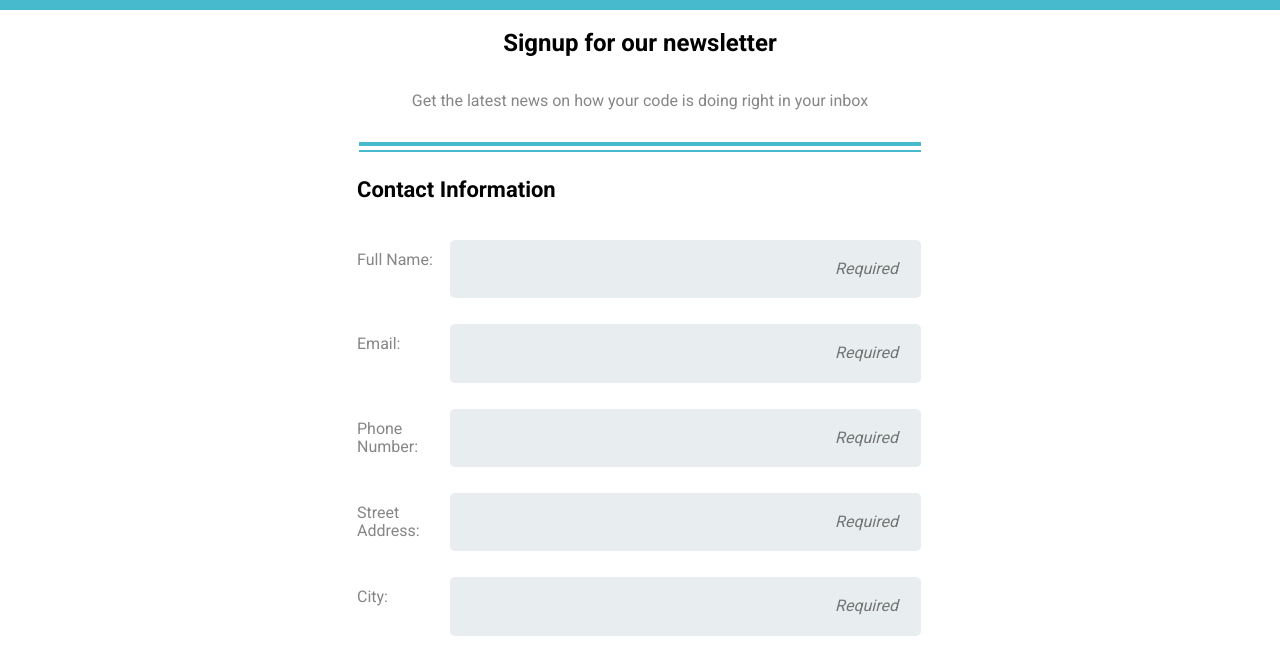
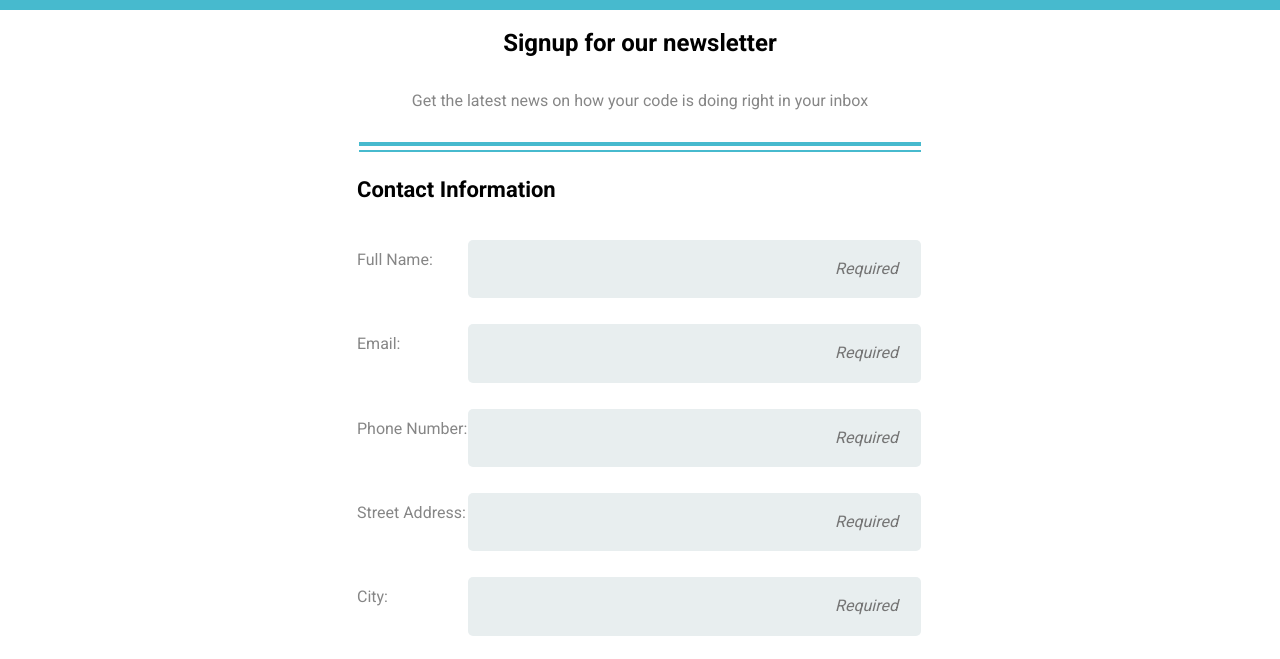
Before and after one commit to Gomezzzer/Online-Registration-Form, a plain HTML site: page index.html in a window 1280 px wide. Shown: the part 81-740 px from the top of the page. Drawn offline with nearby package versions, Linux system fonts and the light colour scheme.

Commit message:
revised code

```diff
--- a/css/styles.css
+++ b/css/styles.css
@@ -216,7 +216,7 @@ textarea {
 
 
   .info label {
-    flex-basis: 20%;
+    flex-basis: 25%;
     margin: 12px 0;
   }
 
```
